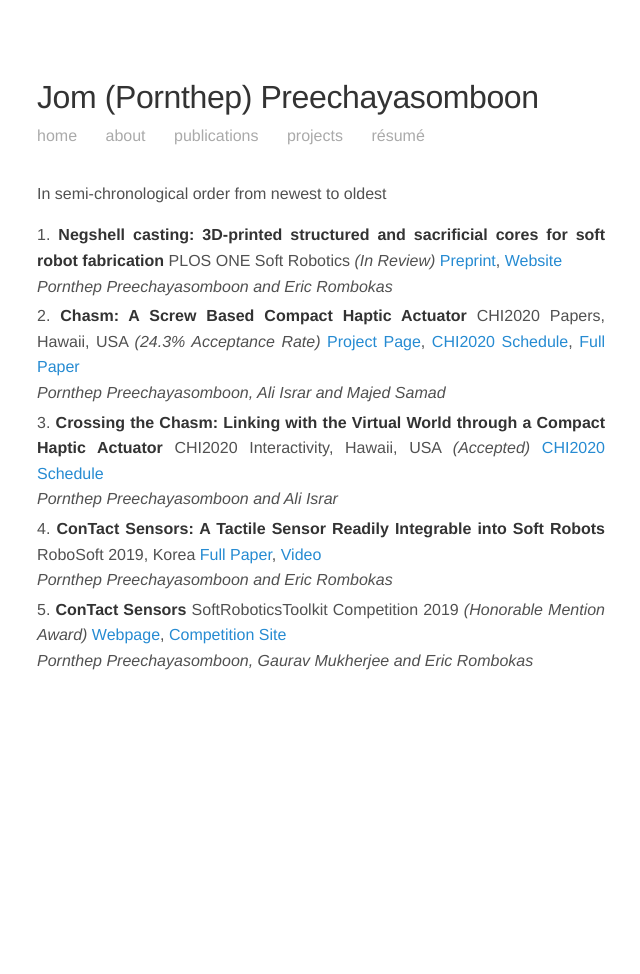
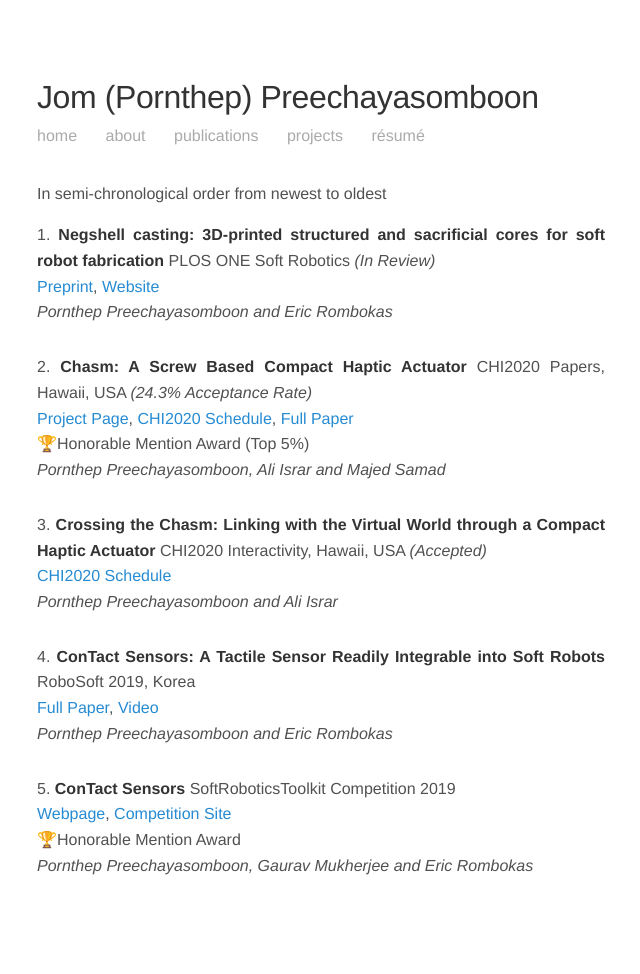
Before and after one commit to prnthp/prnthp.github.io, a Jekyll site: the page built from publications.md, in a window 1280 px wide. Shown: the whole page, without its empty margins (319-959 px from the left). Built offline with Jekyll 4.4.1, drawn with Linux system fonts in a browser that asks for light colours; before the commit the page ends 900 px from its top, so only the background shows below that.

Commit message:
Increased swagger

```diff
--- a/index.html
+++ b/index.html
@@ -36,8 +36,9 @@ layout: default
   <p>
     <i>Shameless attempt to get your attention.</i> Check out <a href="/projects">my projects</a>!
     <a href="https://doi.org/10.1145/3313831.3376512"><img src="/images/chasmPromo.png" /></a>
-    <br><i>(Video available after <a href="https://chi2020.acm.org/">CHI2020</a>, April 25-30 2020)</i>
+    <br> 🏆Chasm has received an <b>Honorable Mention Award</b> (Top 5%)!
     <br><a href="https://research.fb.com/publications/chasm-a-screw-based-expressive-compact-haptic-actuator/" target="_blank">Full Paper</a>
+    <br>Video available after <a href="https://chi2020.acm.org/">CHI2020</a>, April 25-30 2020
     <br>
     <a href="//negshell.github.io"><img src="//negshell.github.io/images/tripodHeroText.jpg" /></a>
     <br>
--- a/publications.md
+++ b/publications.md
@@ -4,13 +4,24 @@ permalink: /publications/
 ---
 
 In semi-chronological order from newest to oldest
-1. **Negshell casting: 3D-printed structured and sacrificial cores for soft robot fabrication** PLOS ONE Soft Robotics *(In Review)* [Preprint](//engrxiv.org/jph63/), [Website](//negshell.github.io/)
+1. **Negshell casting: 3D-printed structured and sacrificial cores for soft robot fabrication** PLOS ONE Soft Robotics *(In Review)*
+  <br> [Preprint](//engrxiv.org/jph63/), [Website](//negshell.github.io/)
   <br> *Pornthep Preechayasomboon and Eric Rombokas*
-1. **Chasm: A Screw Based Compact Haptic Actuator** CHI2020 Papers, Hawaii, USA *(24.3% Acceptance Rate)* [Project Page](/projects), [CHI2020 Schedule](//programs.sigchi.org/chi/2020/program/content/31889), [Full Paper](https://research.fb.com/wp-content/uploads/2020/02/Chasm-A-Screw-Based-Expressive-Compact-Haptic-Actuator.pdf?)
+  <br><br>
+1. **Chasm: A Screw Based Compact Haptic Actuator** CHI2020 Papers, Hawaii, USA *(24.3% Acceptance Rate)*
+  <br> [Project Page](/projects), [CHI2020 Schedule](//programs.sigchi.org/chi/2020/program/content/31889), [Full Paper](https://research.fb.com/wp-content/uploads/2020/02/Chasm-A-Screw-Based-Expressive-Compact-Haptic-Actuator.pdf?)
+  <br> 🏆Honorable Mention Award (Top 5%)
   <br> *Pornthep Preechayasomboon, Ali Israr and Majed Samad*
-1. **Crossing the Chasm: Linking with the Virtual World through a Compact Haptic Actuator** CHI2020 Interactivity, Hawaii, USA *(Accepted)* [CHI2020 Schedule](//programs.sigchi.org/chi/2020/program/content/35838)
+  <br><br>
+1. **Crossing the Chasm: Linking with the Virtual World through a Compact Haptic Actuator** CHI2020 Interactivity, Hawaii, USA *(Accepted)*
+  <br> [CHI2020 Schedule](//programs.sigchi.org/chi/2020/program/content/35838)
   <br> *Pornthep Preechayasomboon and Ali Israr*
-1. **ConTact Sensors: A Tactile Sensor Readily Integrable into Soft Robots**  RoboSoft 2019, Korea [Full Paper](https://rombolabs.github.io/publications/preechayasomboon2019.pdf), [Video](https://drive.google.com/file/d/1AsIchABlllOfOb49Nzs3m35tLQZD-HJZ/view?usp=sharing)
+  <br><br>
+1. **ConTact Sensors: A Tactile Sensor Readily Integrable into Soft Robots**  RoboSoft 2019, Korea
+  <br> [Full Paper](https://rombolabs.github.io/publications/preechayasomboon2019.pdf), [Video](https://drive.google.com/file/d/1AsIchABlllOfOb49Nzs3m35tLQZD-HJZ/view?usp=sharing)
   <br> *Pornthep Preechayasomboon and Eric Rombokas*
-1. **ConTact Sensors** SoftRoboticsToolkit Competition 2019 *(Honorable Mention Award)* [Webpage](https://softroboticstoolkit.com/contact-sensor), [Competition Site](https://softroboticstoolkit.com/competitions/2018)
+  <br><br>
+1. **ConTact Sensors** SoftRoboticsToolkit Competition 2019
+  <br> [Webpage](https://softroboticstoolkit.com/contact-sensor), [Competition Site](https://softroboticstoolkit.com/competitions/2018)
+  <br> 🏆Honorable Mention Award
   <br> *Pornthep Preechayasomboon, Gaurav Mukherjee and Eric Rombokas*
```
Also changed, not shown: projects.md (+2 -0 lines).
